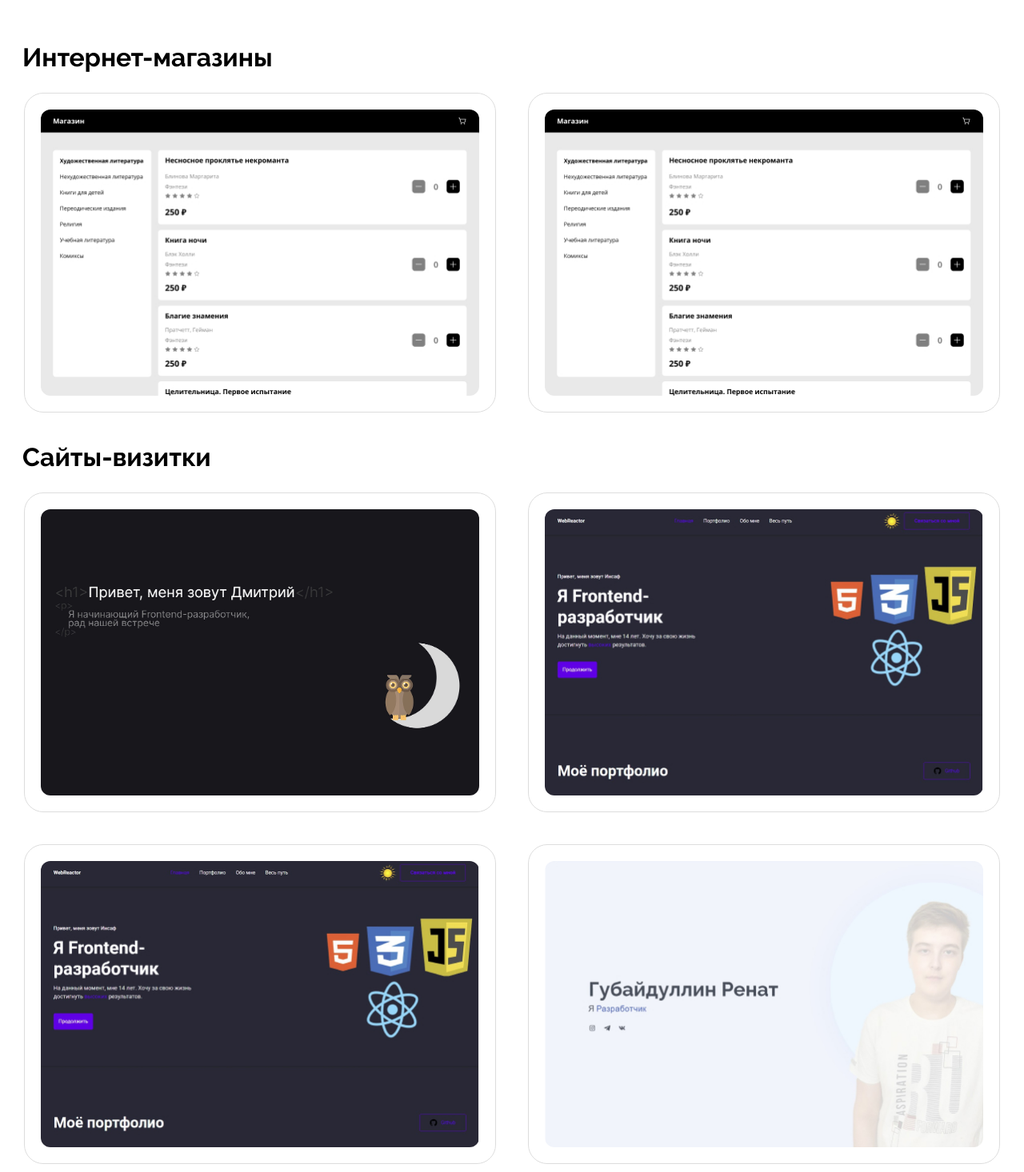
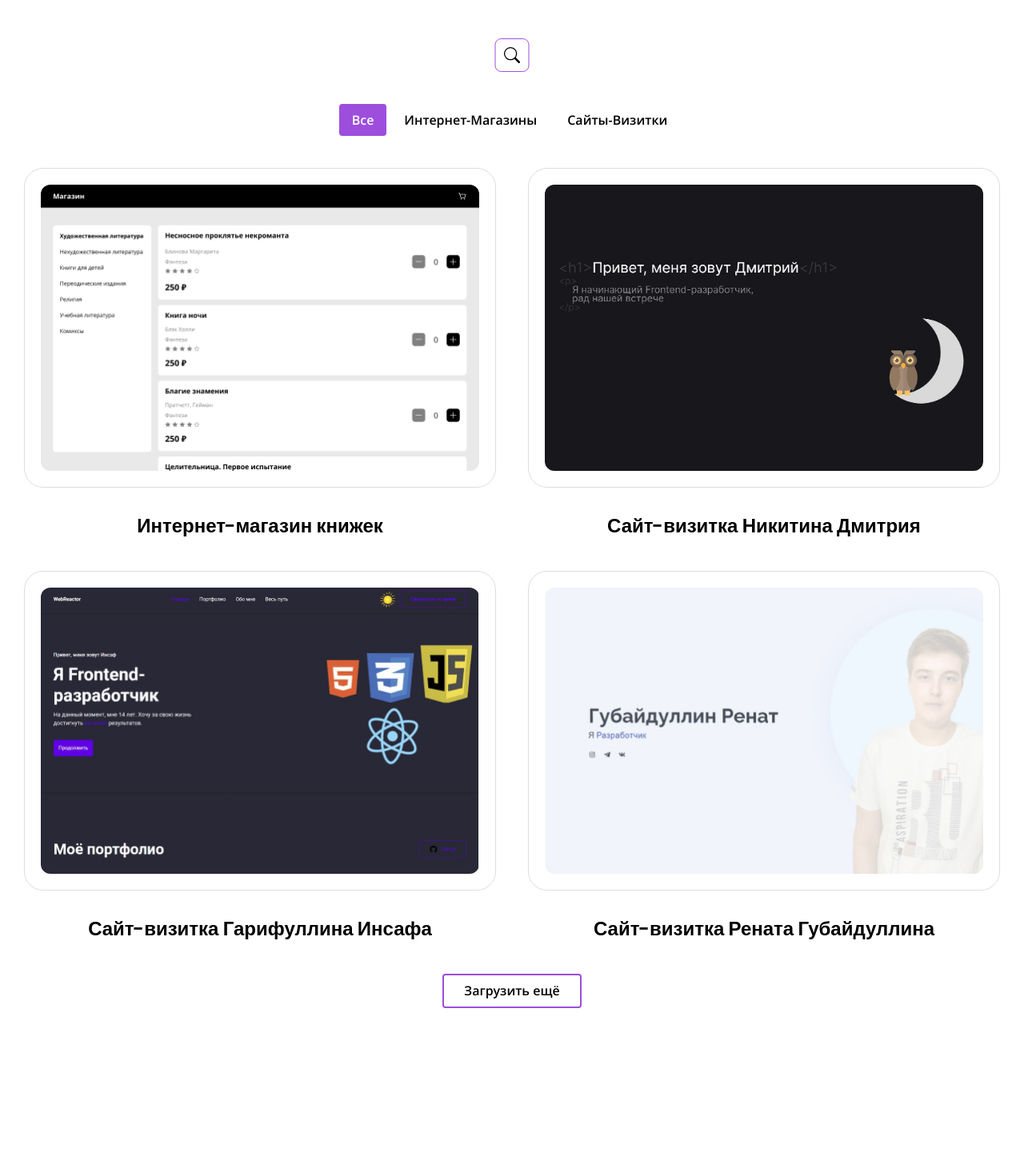
Before and after one commit to YaTeamWeb/YaTeamProject, a React (Vite) app: page /portfolio in a window 1280 px wide. Shown: the part 204-1670 px from the top of the page at 80% size. After the commit the page ends 1585 px from the top, so only its background shows below. Built offline with nearby package versions, Linux system fonts and the light colour scheme.

Commit message:
add sort and search and more fixes

```diff
--- a/src/components/MainPageComponents/Portfolio.jsx
+++ b/src/components/MainPageComponents/Portfolio.jsx
@@ -1,18 +1,16 @@
 import React from 'react';
 import { SupTitle } from '../UI/SupTitle.jsx';
 import { Heading2 } from '../UI/Heading2.jsx';
-import project_1 from '../../assets/images/MainPageImages/portfolio-1.png';
-import project_2 from '../../assets/images/MainPageImages/portfolio-2.jpg';
-import project_3 from '../../assets/images/MainPageImages/portfolio-3.png';
-import project_4 from '../../assets/images/MainPageImages/portfolio-4.jpg';
 import { ProjectCard } from '../UI/ProjectCard.jsx';
 import { Button } from '../UI/Button.jsx';
 import { useSelector } from 'react-redux';
 import { selectLangItems } from '../../store/slices/lang/selectors.js';
-import { LazyLoadImage } from 'react-lazy-load-image-component';
+import { Link } from 'react-router-dom';
+import { selectProjectItems } from '../../store/slices/projects/selectors.js';
 
 export const Portfolio = () => {
 	const { portfolio } = useSelector(selectLangItems);
+	const items = useSelector(selectProjectItems);
 	return (
 		<section className="container py-16" id="portfolio">
 			<div
@@ -27,7 +25,9 @@ export const Portfolio = () => {
 				</Heading2>
 			</div>
 			<ul className="grid gap-y-10 gap-x-5 grid-cols-12">
+				{items.map((item) => (
 					<li
+						key={item.id}
 						className="col-span-6"
 						data-aos="fade-up"
 						data-aos-duration="1000"
@@ -35,50 +35,51 @@ export const Portfolio = () => {
 						data-aos-offset="400"
 					>
 						<ProjectCard
-					imageAlt='Интернет-магазин'
-					project={project_1}
-					imageFigcaption={portfolio.cards[0].name}
+							imageAlt={item.title}
+							project={item.image}
+							imageFigcaption={item.title}
 						/>
 					</li>
-				<li
-					className="col-span-6  "
-					data-aos="fade-up"
-					data-aos-duration="1000"
-					data-aos-delay="0"
-					data-aos-offset="400"
-				>
-					<ProjectCard
-					imageAlt='Сайт-портфолио'
-					project={project_2}
-					imageFigcaption={portfolio.cards[1].name}
-					/>
-				</li>
-				<li
-					className="col-span-6  "
-					data-aos="fade-up"
-					data-aos-duration="1000"
-					data-aos-delay="0"
-					data-aos-offset="400"
-				>
-					<ProjectCard
-					imageAlt='Сайт-портфолио'
-					project={project_3}
-					imageFigcaption={portfolio.cards[2].name}
-					/>
-				</li>
-				<li
-					className="col-span-6"
-					data-aos="fade-up"
-					data-aos-duration="1000"
-					data-aos-delay="0"
-					data-aos-offset="400"
-				>
-					<ProjectCard
-					imageAlt='Сайт-портфолио'
-					project={project_4}
-					imageFigcaption={portfolio.cards[3].name}
-					/>
-				</li>
+				))}
+				{/*<li*/}
+				{/*	className="col-span-6  "*/}
+				{/*	data-aos="fade-up"*/}
+				{/*	data-aos-duration="1000"*/}
+				{/*	data-aos-delay="0"*/}
+				{/*	data-aos-offset="400"*/}
+				{/*>*/}
+				{/*	<ProjectCard*/}
+				{/*		imageAlt="Сайт-портфолио"*/}
+				{/*		project={project_2}*/}
+				{/*		imageFigcaption={portfolio.cards[1].name}*/}
+				{/*	/>*/}
+				{/*</li>*/}
+				{/*<li*/}
+				{/*	className="col-span-6  "*/}
+				{/*	data-aos="fade-up"*/}
+				{/*	data-aos-duration="1000"*/}
+				{/*	data-aos-delay="0"*/}
+				{/*	data-aos-offset="400"*/}
+				{/*>*/}
+				{/*	<ProjectCard*/}
+				{/*		imageAlt="Сайт-портфолио"*/}
+				{/*		project={project_3}*/}
+				{/*		imageFigcaption={portfolio.cards[2].name}*/}
+				{/*	/>*/}
+				{/*</li>*/}
+				{/*<li*/}
+				{/*	className="col-span-6"*/}
+				{/*	data-aos="fade-up"*/}
+				{/*	data-aos-duration="1000"*/}
+				{/*	data-aos-delay="0"*/}
+				{/*	data-aos-offset="400"*/}
+				{/*>*/}
+				{/*	<ProjectCard*/}
+				{/*		imageAlt="Сайт-портфолио"*/}
+				{/*		project={project_4}*/}
+				{/*		imageFigcaption={portfolio.cards[3].name}*/}
+				{/*	/>*/}
+				{/*</li>*/}
 			</ul>
 			<div
 				className="flex justify-center items-center mt-10"
@@ -87,11 +88,11 @@ export const Portfolio = () => {
 				data-aos-delay="0"
 				data-aos-offset="500"
 			>
-				<a href='/portfolio'>
+				<Link to="/portfolio">
 					<Button className="text-dark hover:text-light dark:text-light duration-500">
 						{portfolio.button}
 					</Button>
-				</a>
+				</Link>
 			</div>
 		</section>
 	);
--- a/src/components/UI/ProjectCard.jsx
+++ b/src/components/UI/ProjectCard.jsx
@@ -1,10 +1,9 @@
 import React from 'react';
-import classnames from 'classnames';
 import { LazyLoadImage } from 'react-lazy-load-image-component';
 import { useSelector } from 'react-redux';
 import { selectLangItems } from '../../store/slices/lang/selectors.js';
 
-export const ProjectCard = ({ imageAlt, project, imageFigcaption, children }) => {
+export const ProjectCard = ({ imageAlt, project, imageFigcaption }) => {
 	const { portfolio } = useSelector(selectLangItems);
 	return (
 		<figure className="group flex justify-center flex-col items-center">
@@ -28,7 +27,13 @@ export const ProjectCard = ({ imageAlt, project, imageFigcaption, children }) =>
 					</div>
 				</div>
 			</div>
-		<figcaption className={(imageFigcaption == '') ? '' : "group-hover:text-primary ease-linear duration-300 font-semibold text-2xl mt-8 dark:text-light"}>
+			<figcaption
+				className={
+					imageFigcaption === ''
+						? ''
+						: 'group-hover:text-primary ease-linear duration-300 font-semibold text-2xl mt-8 dark:text-light'
+				}
+			>
 				{imageFigcaption}
 			</figcaption>
 		</figure>
--- a/src/data/lang.json
+++ b/src/data/lang.json
@@ -97,15 +97,32 @@
             "suptitle": "Портфолио",
             "title": "Примеры наших работ",
             "cards": [
-                {"name": "Интернет-магазин"},
-                {"name": "Сайт-портфолио"},
-                {"name": "Сайт-портфолио"},
-                {"name": "Сайт-портфолио"}
+                {
+                    "category": "Интернет-магазины",
+                    "title": "Интернет-магазин книжек",
+                    "authors": ["Ренат Губайдуллин", "Никитин Дмитрий", "Гарифуллин Инсаф", "Степан Мельников"],
+                    "description": "Описание интернет-магазина"
+                },
+                {
+                    "category": "Сайты-визитки",
+                    "title": "Сайт-визитка Никитина Дмитрия",
+                    "authors": ["Никитин Дмитрий"],
+                    "description": "Описание сайта-визитки"
+                },
+                {
+                    "category": "Сайты-визитки",
+                    "title": "Сайт-визитка Гарифуллина Инсафа",
+                    "authors": ["Гарифуллин Инсаф"],
+                    "description": "Описание сайта-визитки"
+                },
+                {
+                    "category": "Сайты-визитки",
+                    "title": "Сайт-визитка Рената Губайдуллина",
+                    "authors": ["Ренат Губайдуллин"],
+                    "description": "Описание сайта-визитки"
+                }
             ],
-            "portfolioPageSectionNames": [
-                {"name": "Интернет-магазины"},
-                {"name": "Сайты-визитки"}
-            ],
+            "categories": ["Все", "Интернет-Магазины", "Сайты-Визитки"],
             "overlay": "Посмотреть",
             "portfolioPageButton": "Загрузить ещё",
             "button": "Посмотреть все проекты"
@@ -301,15 +318,32 @@
             "suptitle": "Portfolio",
             "title": "Examples of our work",
             "cards": [
-                {"name": "Online store"},
-                {"name": "Portfolio website"},
-                {"name": "Portfolio website"},
-                {"name": "Portfolio website"}
+                {
+                    "category": "Online stores",
+                    "title": "Online book store",
+                    "authors": ["Renat Gubaidullin", "Nikitin Dmitriy", "Garifullin Insaf", "Stepan Melnikov"],
+                    "description": "Description of the online store"
+                },
+                {
+                    "category": "Business card sites",
+                    "title": "Dmitriy Nikitin's business card website",
+                    "authors": ["Nikitin Dmitriy"],
+                    "description": "Description of the business card site"
+                },
+                {
+                    "category": "Business card sites",
+                    "title": "Garifullin Insaf's business card website",
+                    "authors": ["Garifullin Insaf"],
+                    "description": "Description of the business card site"
+                },
+                {
+                    "category": "Business card sites",
+                    "title": "Renat Gubaidullin's business card website",
+                    "authors": ["Renat Gubaidullin"],
+                    "description": "Description of the business card site"
+                }
             ],
-            "portfolioPageSectionNames": [
-                {"name": "Online stores"},
-                {"name": "Portfolio websites"}
-            ],
+            "categories": ["All", "Online stores", "Business card sites"],
             "overlay": "Check out",
             "portfolioPageButton": "View more",
             "button": "View all projects"
--- /dev/null
+++ b/src/data/projects.js
@@ -0,0 +1,51 @@
+import lang from './lang.json';
+import project_1 from '../assets/images/MainPageImages/portfolio-1.png';
+import project_2 from '../assets/images/MainPageImages/portfolio-2.jpg';
+import project_3 from '../assets/images/MainPageImages/portfolio-3.png';
+import project_4 from '../assets/images/MainPageImages/portfolio-4.jpg';
+export const projects = [
+	{
+		id: '1',
+		category: 1,
+		translations: [
+			...lang.map((el) => {
+				return { ...el.portfolio.cards[0], lang: el.lang };
+			}),
+		],
+		image: project_1,
+		languages: ['HTML', 'CSS', 'React', 'Redux Toolkit'],
+	},
+	{
+		id: '2',
+		category: 2,
+		translations: [
+			...lang.map((el) => {
+				return { ...el.portfolio.cards[1], lang: el.lang };
+			}),
+		],
+		image: project_2,
+		languages: ['HTML', 'CSS', 'React', 'Redux Toolkit'],
+	},
+	{
+		id: '3',
+		category: 2,
+		translations: [
+			...lang.map((el) => {
+				return { ...el.portfolio.cards[2], lang: el.lang };
+			}),
+		],
+		image: project_3,
+		languages: ['HTML', 'CSS', 'React', 'Redux Toolkit'],
+	},
+	{
+		id: '4',
+		category: 2,
+		translations: [
+			...lang.map((el) => {
+				return { ...el.portfolio.cards[3], lang: el.lang };
+			}),
+		],
+		image: project_4,
+		languages: ['HTML', 'CSS', 'React', 'Redux Toolkit'],
+	},
+];
--- a/src/pages/PortfolioPage.jsx
+++ b/src/pages/PortfolioPage.jsx
@@ -1,43 +1,123 @@
-import React from 'react';
+import React, { useEffect, useState } from 'react';
 
-import { SupTitle } from '../components/UI/SupTitle.jsx';
-import { Heading2 } from '../components/UI/Heading2.jsx';
-import project_1 from '../assets/images/MainPageImages/portfolio-1.png';
-import project_2 from '../assets/images/MainPageImages/portfolio-2.jpg';
-import project_3 from '../assets/images/MainPageImages/portfolio-3.png';
-import project_4 from '../assets/images/MainPageImages/portfolio-4.jpg';
-import { Footer } from '../components/Footer.jsx';
+import { Heading2, SupTitle, SvgIcon } from '../components/index.jsx';
 import { ProjectCard } from '../components/UI/ProjectCard.jsx';
 import { Button } from '../components/UI/Button.jsx';
 
-import { useSelector } from 'react-redux';
+import { useDispatch, useSelector } from 'react-redux';
 import { selectLangItems } from '../store/slices/lang/selectors.js';
+import {
+	selectProjectCategory,
+	selectProjectItems,
+} from '../store/slices/projects/selectors.js';
+import classnames from 'classnames';
+import {
+	setCategoryItems,
+	setCurrentCategory,
+	setSearchItems,
+} from '../store/slices/projects/index.js';
+import { debounce } from '../utils/Limitors.jsx';
 
 const PortfolioPage = () => {
 	const { portfolio } = useSelector(selectLangItems);
+	const dispatch = useDispatch();
+	const items = useSelector(selectProjectItems);
+	const currCategory = useSelector(selectProjectCategory);
+	const [open, setOpen] = useState(false);
+	const [value, setValue] = useState('');
+	const onSetCategory = (id) => {
+		dispatch(setCurrentCategory(id));
+		dispatch(setCategoryItems(id));
+		dispatch(setSearchItems(value));
+	};
+	const onChangeSearch = debounce((v) => {
+		dispatch(setSearchItems(v));
+	}, 500);
+
+	useEffect(() => {
+		onChangeSearch(value);
+	}, [value]);
 	return (
 		<>
-		<div className='container pt-[124px]'>
+			<div className="container pt-[124px] overflow-hidden">
 				<div
 					data-aos="fade-up"
 					data-aos-duration="1000"
 					data-aos-delay="0"
 					data-aos-offset="400"
-                className='ml-2'
+					className="ml-2"
 				>
 					<SupTitle>{portfolio.suptitle}</SupTitle>
-				<Heading2 className="mb-10 dark:text-light duration-500">
+					<Heading2 className={'mb-10 dark:text-light duration-500'}>
 						{portfolio.title}
 					</Heading2>
 				</div>
-            <h3 className='ml-2 text-[32px] font-semibold font-Raleway dark:text-light duration-500 mb-5'
-                data-aos="fade-up"
-                data-aos-duration="1000"
-                data-aos-delay="0"
-                data-aos-offset="400"
-                >{portfolio.portfolioPageSectionNames[0].name}</h3>
+				<form
+					onSubmit={(event) => event.preventDefault()}
+					className={
+						'h-[42px] flex items-center justify-center relative w-full mb-10'
+					}
+				>
+					<div
+						className={classnames(
+							'absolute top-0  duration-1000 z-10',
+							open ? 'translate-x-0 left-0' : 'left-[50%] translate-x-[-50%]'
+						)}
+					>
+						<button
+							onClick={() => setOpen(true)}
+							className={classnames(
+								'group h-[42px] px-2.5 border border-primary rounded-lg ',
+								open
+									? 'border-none cursor-auto	relative z-50'
+									: 'hover:bg-primary duration-300'
+							)}
+						>
+							<SvgIcon
+								className={classnames(
+									'fill-dark dark:fill-light',
+									open
+										? ''
+										: 'group-hover:fill-light dark:group-hover:fill-dark duration-300'
+								)}
+								name={'search'}
+								size={21}
+							/>
+						</button>
+					</div>
+					<input
+						type="text"
+						onChange={(e) => setValue(e.target.value)}
+						value={value}
+						autoFocus={true}
+						className={`outline-none ${
+							open ? 'h-[42px] w-full relative ' : 'w-0 border-none invisible'
+						}  pr-2.5 border border-primary rounded-lg font-OpenSans font-semibold placeholder:text-gray-300 duration-1000 pl-[40px]`}
+						placeholder={'Поиск'}
+					/>
+				</form>
+
+				<div className={'flex items-center justify-center mb-10'}>
+					{portfolio.categories.map((el, id) => (
+						<button
+							key={el + id}
+							onClick={() => onSetCategory(id)}
+							className={classnames(
+								'mr-1.5 py-2 px-4 hover:bg-primary duration-300 rounded font-OpenSans font-semibold hover:text-light dark:text-light dark:hover:text-dark',
+								currCategory === id
+									? 'text-light dark:text-dark bg-primary'
+									: ''
+							)}
+						>
+							{el}
+						</button>
+					))}
+				</div>
+
 				<ul className="grid gap-y-10 gap-x-5 grid-cols-12 mb-8">
+					{items.map((item) => (
 						<li
+							key={item.id}
 							className="col-span-6"
 							data-aos="fade-up"
 							data-aos-duration="1000"
@@ -45,85 +125,12 @@ const PortfolioPage = () => {
 							data-aos-offset="400"
 						>
 							<ProjectCard
-					imageAlt='Интернет-магазин'
-					project={project_1}
-					imageFigcaption=''
+								imageAlt={item.title}
+								project={item.image}
+								imageFigcaption={item.title}
 							/>
 						</li>
-                <li
-					className="col-span-6"
-					data-aos="fade-up"
-					data-aos-duration="1000"
-					data-aos-delay="0"
-					data-aos-offset="400"
-				>
-					<ProjectCard
-					imageAlt='Интернет-магазин'
-					project={project_1}
-					imageFigcaption=''
-					/>
-				</li>
-			</ul>
-
-            <h3 className='ml-2 text-[32px] font-semibold font-Raleway dark:text-light duration-500 mb-5'
-                data-aos="fade-up"
-                data-aos-duration="1000"
-                data-aos-delay="0"
-                data-aos-offset="400"
-            >{portfolio.portfolioPageSectionNames[1].name}</h3>
-			<ul className="grid gap-y-10 gap-x-5 grid-cols-12">
-                <li
-					className="col-span-6  "
-					data-aos="fade-up"
-					data-aos-duration="1000"
-					data-aos-delay="0"
-					data-aos-offset="400"
-				>
-					<ProjectCard
-					imageAlt='Сайт-портфолио'
-					project={project_2}
-					imageFigcaption=''
-					/>
-				</li>
-				<li
-					className="col-span-6  "
-					data-aos="fade-up"
-					data-aos-duration="1000"
-					data-aos-delay="0"
-					data-aos-offset="400"
-				>
-					<ProjectCard
-					imageAlt='Сайт-портфолио'
-					project={project_3}
-					imageFigcaption=''
-					/>
-				</li>
-                <li
-					className="col-span-6  "
-					data-aos="fade-up"
-					data-aos-duration="1000"
-					data-aos-delay="0"
-					data-aos-offset="400"
-				>
-					<ProjectCard
-					imageAlt='Сайт-портфолио'
-					project={project_3}
-					imageFigcaption=''
-					/>
-				</li>
-				<li
-					className="col-span-6"
-					data-aos="fade-up"
-					data-aos-duration="1000"
-					data-aos-delay="0"
-					data-aos-offset="400"
-				>
-					<ProjectCard
-					imageAlt='Сайт-портфолио'
-					project={project_4}
-					imageFigcaption=''
-					/>
-				</li>
+					))}
 				</ul>
 
 				<div
--- a/src/store/index.js
+++ b/src/store/index.js
@@ -1,6 +1,7 @@
 import { configureStore } from '@reduxjs/toolkit';
 import theme from './slices/theme/index.js';
 import lang from './slices/lang/index.js';
+import projects from './slices/projects/index.js';
 export const store = configureStore({
-	reducer: { theme, lang },
+	reducer: { theme, lang, projects },
 });
--- /dev/null
+++ b/src/store/slices/projects/index.js
@@ -0,0 +1,46 @@
+import { createSlice } from '@reduxjs/toolkit';
+import { projects } from '../../../data/projects.js';
+
+const initialState = {
+	items: projects,
+	currentCategory: 0,
+};
+
+export const projectsSlice = createSlice({
+	name: 'projects',
+	initialState,
+	reducers: {
+		setCurrentCategory(state, action) {
+			state.currentCategory = action.payload;
+		},
+		setCategoryItems(state, action) {
+			state.items = projects.filter((item) => {
+				if (action.payload === 0) {
+					return item.category;
+				}
+				return item.category === action.payload;
+			});
+		},
+		setSearchItems(state, action) {
+			state.items = projects.filter((item) => {
+				if (
+					item.translations[0].title
+						.toLowerCase()
+						.includes(action.payload.toLowerCase())
+				)
+					return state.currentCategory !== 0
+						? item.category === state.currentCategory
+						: item;
+				if (item.translations[1].title.toLowerCase().includes(action.payload))
+					return state.currentCategory !== 0
+						? item.category === state.currentCategory
+						: item;
+			});
+		},
+	},
+});
+
+export const { setCurrentCategory, setCategoryItems, setSearchItems } =
+	projectsSlice.actions;
+
+export default projectsSlice.reducer;
--- /dev/null
+++ b/src/store/slices/projects/selectors.js
@@ -0,0 +1,15 @@
+export const selectProjectItems = (state) => {
+	// eslint-disable-next-line no-unused-vars
+	const { translations, ...items } = state.projects.items;
+	const projects = state.projects.items;
+	return projects.map((el) => {
+		return {
+			...el.translations.find((item) => item.lang === state.lang.language),
+			id: el.id,
+			languages: el.languages,
+			image: el.image,
+		};
+	});
+};
+
+export const selectProjectCategory = (state) => state.projects.currentCategory;
```
Also changed, not shown: src/assets/images/sprite.svg, src/assets/images/svg/search.svg (added). Lines whose indentation alone changed are shown as unchanged.
